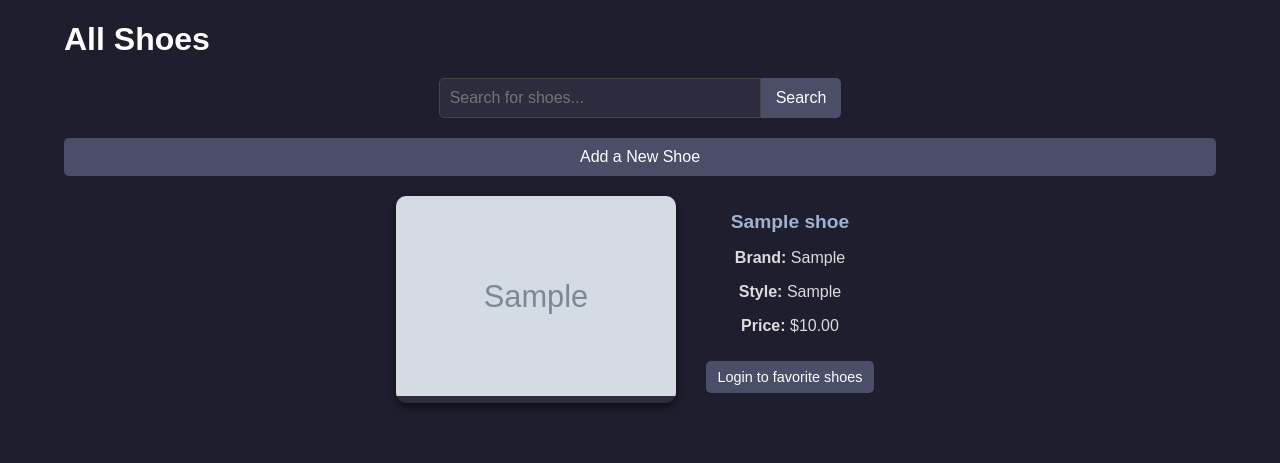
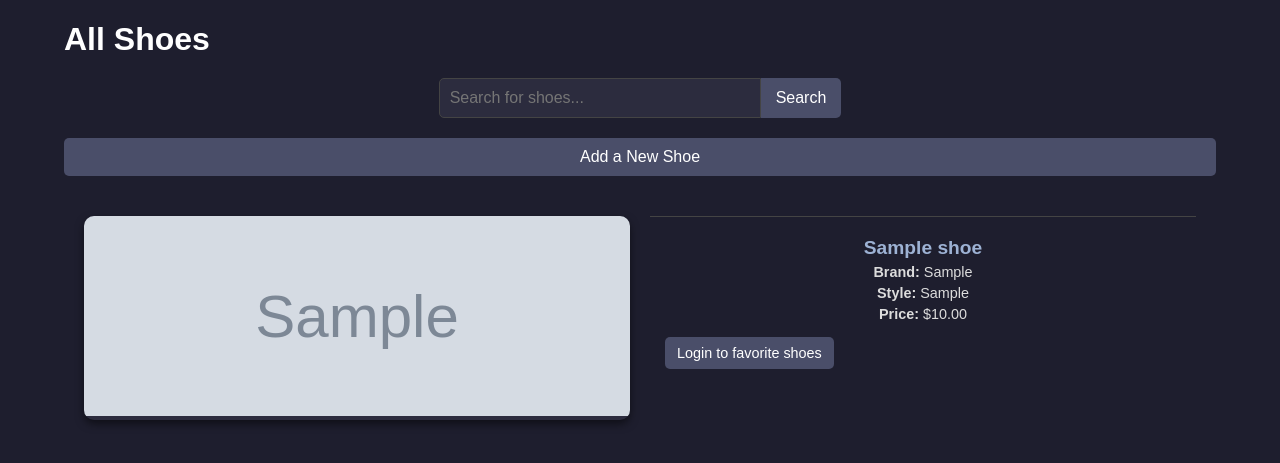
Before and after one commit to AC244/SNKR, a Django app: page /home/ in a window 1280 px wide. Shown: the part 71-534 px from the top of the page. Run offline with Django 5.2, Linux system fonts and the light colour scheme; tables that the repository leaves empty hold one stand-in row (values such as "Sample post"); grey boxes marked "Sample" are stand-in pictures.

Commit message:
complete part1

```diff
--- a/main_app/static/css/home.css
+++ b/main_app/static/css/home.css
@@ -1,21 +1,23 @@
-/* Home Page Styling */
+/* Shoe Grid Container */
 .shoe-container {
-    display: flex;
-    flex-wrap: wrap;
+    display: grid;
+    grid-template-columns: repeat(auto-fit, minmax(250px, 1fr));
     gap: 20px;
-    justify-content: center;
-    margin-top: 20px;
+    padding: 20px;
+    max-width: 1200px;
+    margin: 0 auto;
 }
 
+/* Shoe Card Styling */
 .shoe-card {
-    background-color: #2c2c3e;
+    background-color: #2c2c3e; /* Dark container */
     color: #dcdcdc;
-    width: 280px;
     border-radius: 10px;
     overflow: hidden;
     text-align: center;
     box-shadow: 0 4px 8px rgba(0, 0, 0, 0.5);
     transition: transform 0.3s ease, box-shadow 0.3s ease;
+    text-decoration: none; /* Remove underline */
 }
 
 .shoe-card:hover {
@@ -23,21 +25,47 @@
     box-shadow: 0 8px 16px rgba(0, 0, 0, 0.7);
 }
 
-.shoe-card img {
+.shoe-image {
     width: 100%;
     height: 200px;
     object-fit: cover;
 }
 
+/* Shoe Details Styling */
 .shoe-details {
-    padding: 10px;
+    padding: 15px;
+    background-color: #1e1e2e; /* Slightly darker than the container */
+    border-top: 1px solid #444;
 }
 
 .shoe-details h3 {
     margin: 5px 0;
     font-size: 1.2rem;
-    color: #9db2d4;
+    color: #9db2d4; /* Soft blue for the title */
 }
+
+.shoe-details p {
+    margin: 5px 0;
+    font-size: 0.9rem;
+    color: #dcdcdc; /* Soft white text */
+}
+
+.favorite-button {
+    display: inline-block;
+    margin-top: 10px;
+    padding: 8px 12px;
+    background-color: #4a4e69;
+    color: #ffffff;
+    font-size: 0.9rem;
+    border-radius: 5px;
+    cursor: pointer;
+    transition: background-color 0.3s ease;
+}
+
+.favorite-button:hover {
+    background-color: #6c708d;
+}
+
 
 .add-shoe {
     display: block;
@@ -56,7 +84,7 @@
     background-color: #6c708d;
 }
 
-.favorite-button {
+/* .favorite-button {
     display: inline-block;
     margin-top: 10px;
     padding: 8px 12px;
@@ -72,7 +100,7 @@
 .favorite-button:hover {
     background-color: #6c708d;
     color: #ffffff;
-}
+} */
 
 /* Search Form Styling */
 .search-form {
--- a/main_app/views.py
+++ b/main_app/views.py
@@ -8,6 +8,7 @@
 from django.contrib.auth.views import LoginView
 from django.contrib.auth.forms import UserCreationForm
 from django.contrib.auth import login
+
 
 # Landing Page View
 def landing_page(request):
```
Also changed, not shown: main_app/forms.py (+39 -0 lines), main_app/templates/signup.html (+20 -12 lines).
